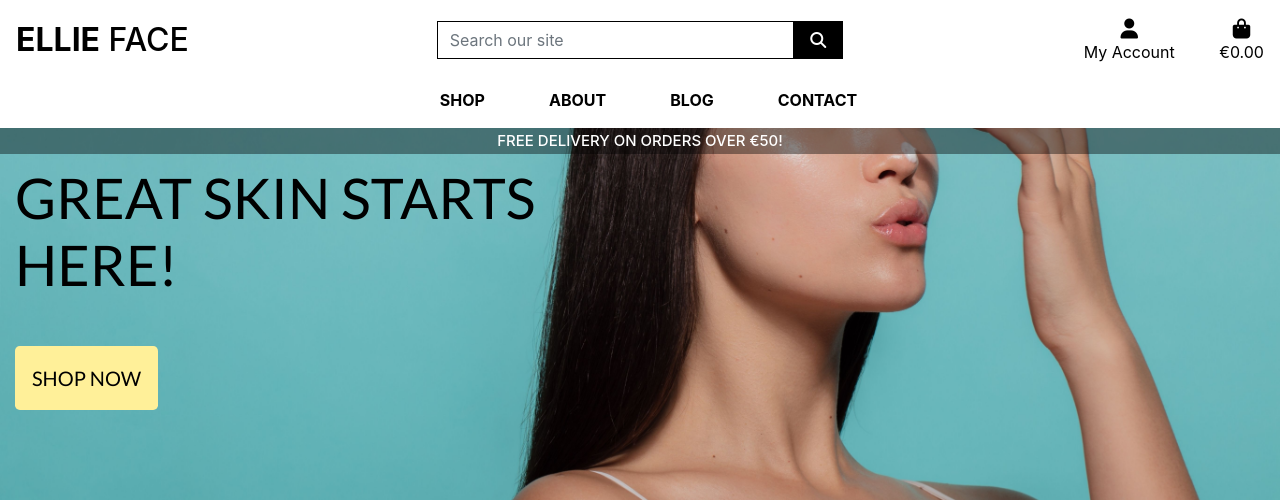
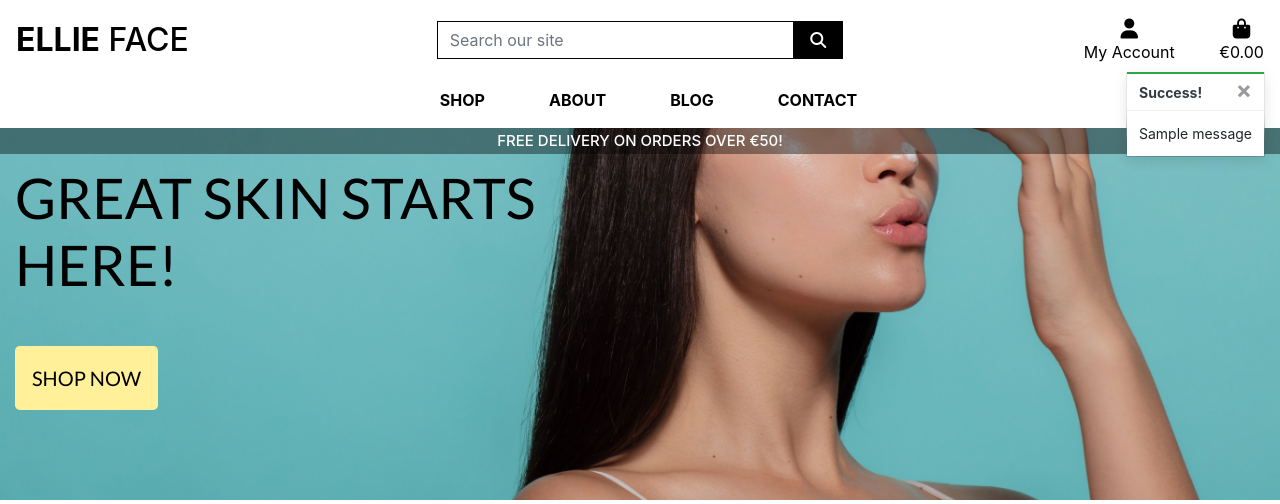
Before and after one commit to asplesa/ellie_face, a Django app: page / in a window 1280 px wide. Shown: the top 504 px of the page. Run offline with Django 3.2, Linux system fonts and the light colour scheme; tables that the repository leaves empty hold one stand-in row (values such as "Sample post"); one stand-in notice (Sample message) is shown; some libraries are stand-ins or nearby versions.

Commit message:
Added toasts

```diff
--- a/ellie_face/settings.py
+++ b/ellie_face/settings.py
@@ -78,6 +78,8 @@ TEMPLATES = [
         },
     },
 ]
+
+MESSAGE_STORAGE = 'django.contrib.messages.storage.session.SessionStorage'
 
 AUTHENTICATION_BACKENDS = (
     # Needed to login by username in Django admin, regardless of `allauth`
--- a/static/css/base.css
+++ b/static/css/base.css
@@ -173,6 +173,23 @@ a.category-badge > span.badge:hover {
     cursor: pointer;
 }
 
+/* ------------------------------- bootstrap toasts */
+
+.message-container {
+    position: fixed;
+    top: 72px;
+    right: 15px;
+    z-index: 99999999999;
+}
+
+.custom-toast {
+    overflow: visible;
+}
+
+.toast-capper {
+    height: 2px;
+}
+
 /* -------------------------------- Media Queries */
 
 /* Slightly larger container on xl screens */
--- a/templates/base.html
+++ b/templates/base.html
@@ -124,7 +124,21 @@
     </header>
 
     {% if messages %}
-    <div class="message-container"></div>
+    <div class="message-container">
+        {% for message in messages %}
+        {% with message.level as level %}
+        {% if level == 40 %}
+        {% include 'includes/toasts/toast_error.html' %}
+        {% elif level == 30 %}
+        {% include 'includes/toasts/toast_warning.html' %}
+        {% elif level == 25 %}
+        {% include 'includes/toasts/toast_success.html' %}
+        {% else %}
+        {% include 'includes/toasts/toast_info.html' %}
+        {% endif %}
+        {% endwith %}
+        {% endfor %}
+    </div>
     {% endif %}
 
     {% block page_header %}
@@ -134,6 +148,9 @@
     {% endblock %}
 
     {% block postloadjs %}
+    <script type="text/javascript">
+        $('.toast').toast('show');
+    </script>
     {% endblock %}
 
     <!-- Footer -->
--- /dev/null
+++ b/templates/includes/toasts/toast_success.html
@@ -0,0 +1,14 @@
+
+<div class="toast custom-toast rounded-0 border-top-0" data-autohide="false">
+    <div class="arrow-up arrow-success"></div>
+    <div class="w-100 toast-capper bg-success"></div>
+    <div class="toast-header bg-white text-dark">
+        <strong class="mr-auto">Success!</strong>
+        <button type="button" class="ml-2 mb-1 close text-dark" data-dismiss="toast" aria-label="Close">
+            <span aria-hidden="true">&times;</span>
+        </button>
+    </div>
+    <div class="toast-body bg-white">
+        {{ message }}
+    </div>
+</div>
```
Also changed, not shown: templates/includes/toasts/toast_error.html (added, +14 -0 lines), templates/includes/toasts/toast_info.html (added, +13 -0 lines), templates/includes/toasts/toast_warning.html (added, +13 -0 lines).
